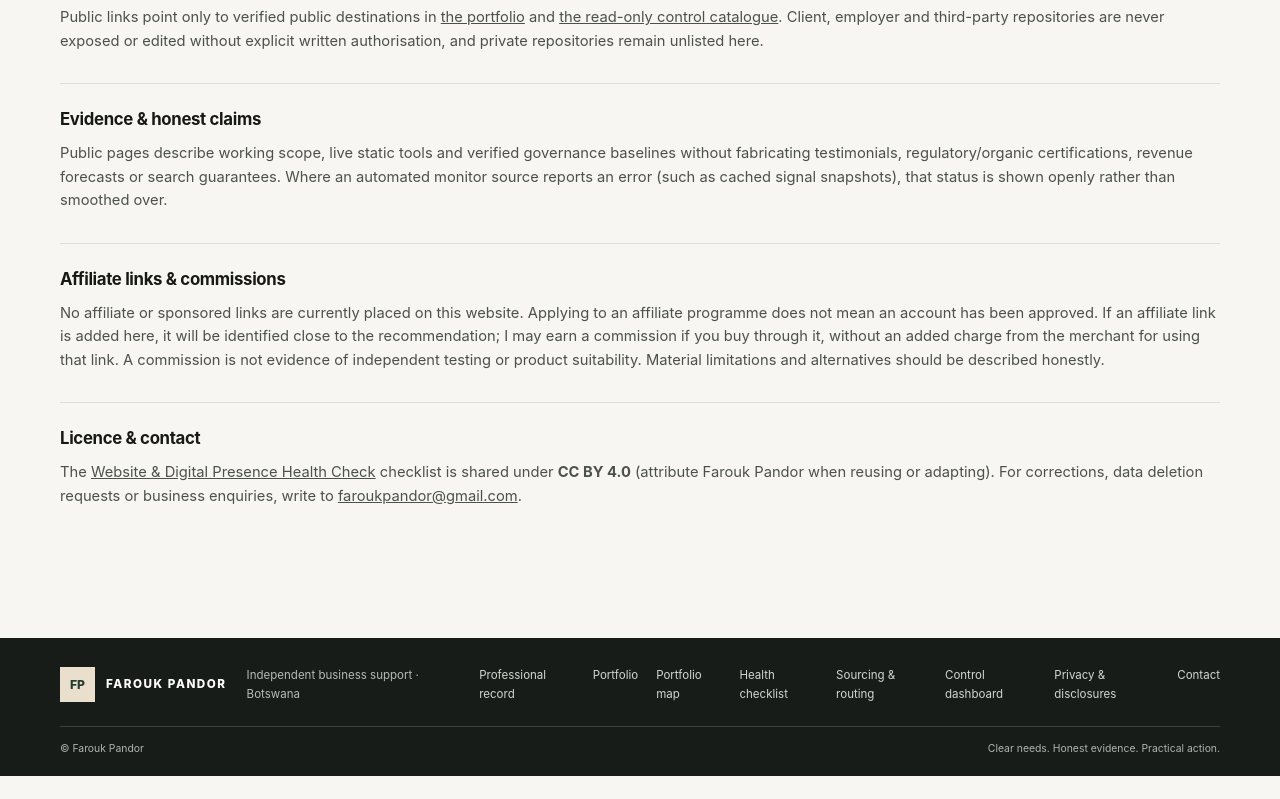
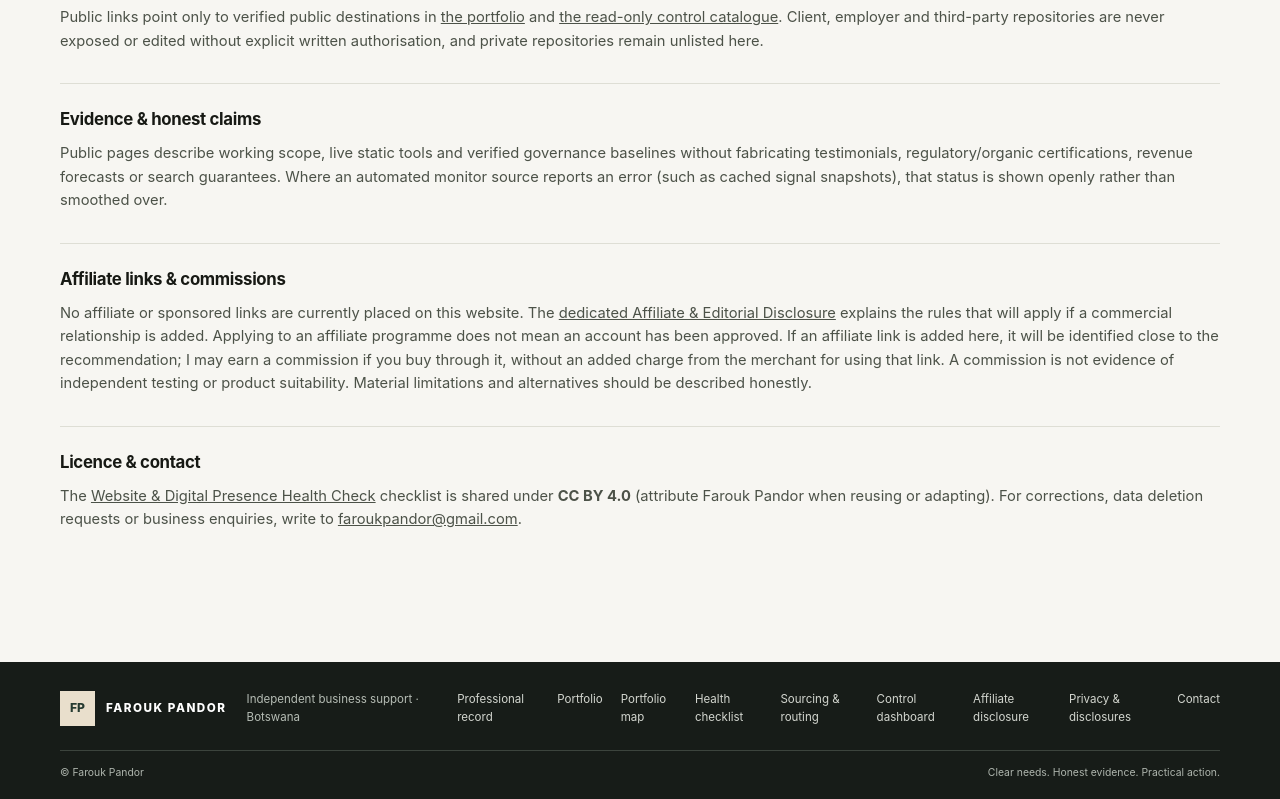
Before and after one commit to faroukpandor/faroukpandor.github.io, a website: page privacy.html in a window 1280 px wide. Shown: the part 819-1618 px from the top of the page. Before the commit the page ends 1595 px from the top, so only its background shows below. Drawn offline with Linux system fonts and the light colour scheme.

Commit message:
Cross-link dedicated affiliate disclosure from privacy notice

```diff
--- a/privacy.html
+++ b/privacy.html
@@ -64,7 +64,7 @@
       </article>
       <article class="record">
         <h3>Affiliate links &amp; commissions</h3>
-        <p>No affiliate or sponsored links are currently placed on this website. Applying to an affiliate programme does not mean an account has been approved. If an affiliate link is added here, it will be identified close to the recommendation; I may earn a commission if you buy through it, without an added charge from the merchant for using that link. A commission is not evidence of independent testing or product suitability. Material limitations and alternatives should be described honestly.</p>
+        <p>No affiliate or sponsored links are currently placed on this website. The <a href="affiliate-disclosure.html">dedicated Affiliate &amp; Editorial Disclosure</a> explains the rules that will apply if a commercial relationship is added. Applying to an affiliate programme does not mean an account has been approved. If an affiliate link is added here, it will be identified close to the recommendation; I may earn a commission if you buy through it, without an added charge from the merchant for using that link. A commission is not evidence of independent testing or product suitability. Material limitations and alternatives should be described honestly.</p>
       </article>
       <article class="record">
         <h3>Licence &amp; contact</h3>
@@ -83,6 +83,7 @@
       <a href="website-health-check.html">Health checklist</a>
       <a href="sourcing-economics.html">Sourcing &amp; routing</a>
       <a href="portfolio-control.html">Control dashboard</a>
+      <a href="affiliate-disclosure.html">Affiliate disclosure</a>
       <a href="privacy.html" aria-current="page">Privacy &amp; disclosures</a>
       <a href="mailto:faroukpandor@gmail.com">Contact</a>
     </div>
```
